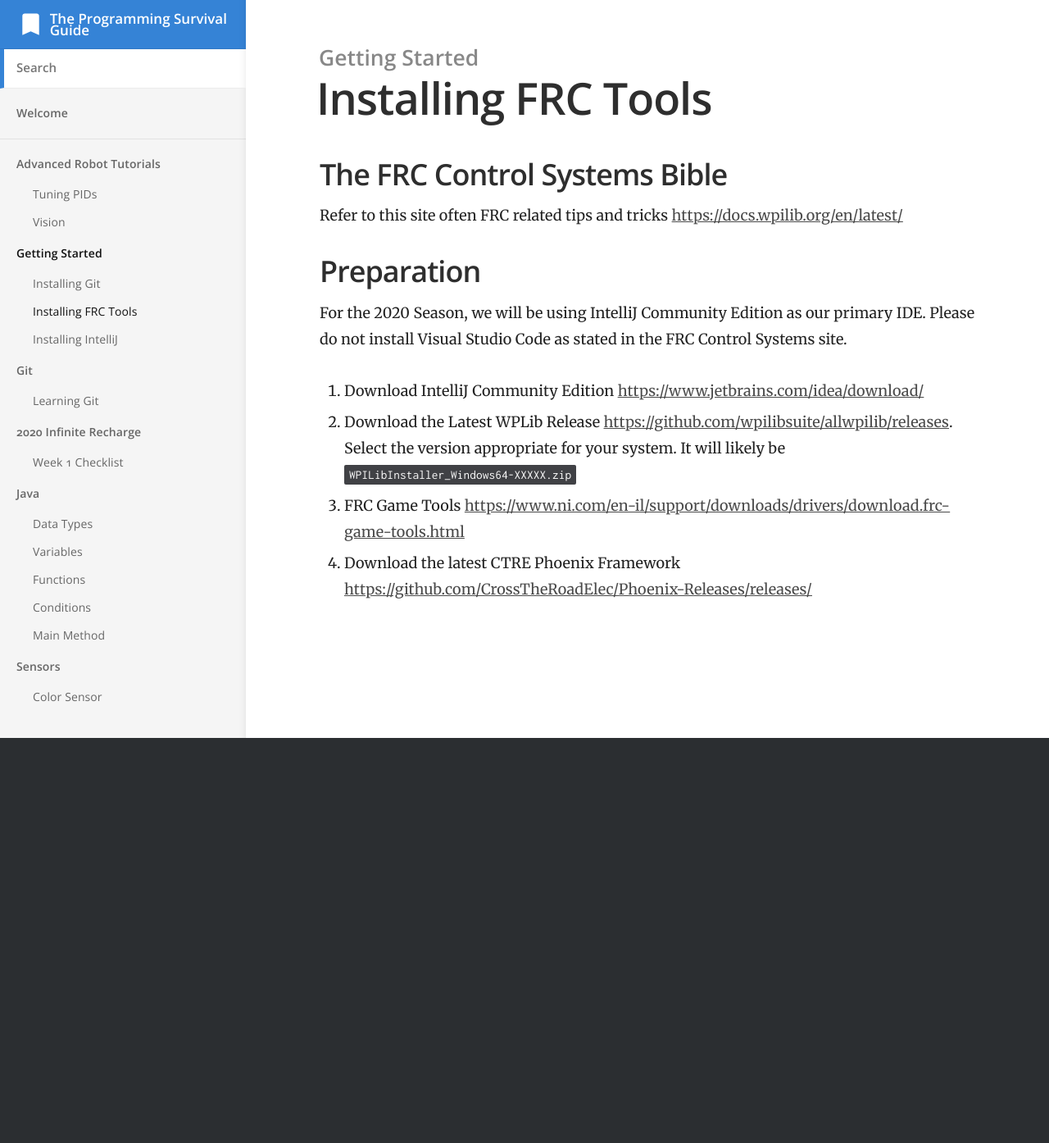
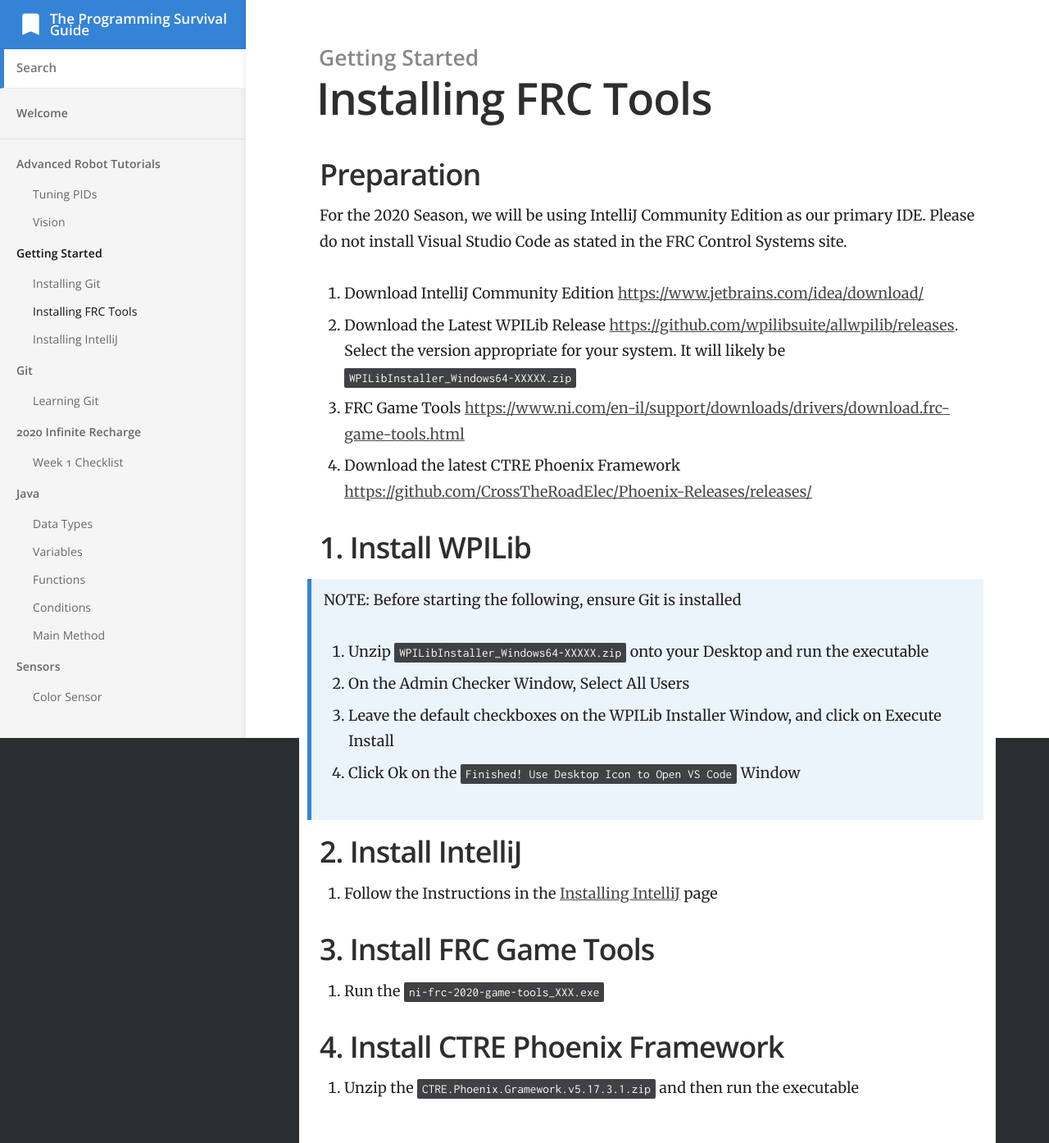
Before and after one commit to Team2445/The-Programming-Survival-Guide, a Jekyll site: the page built from _docs/getting-started/installing-frctools.md, in a window 1280 px wide. Shown: the whole page at 82% size. Built offline with Jekyll 4.4.1, drawn with Linux system fonts in a browser that asks for light colours; before the commit the page ends 900 px from its top, so only the background shows below that.

Commit message:
update install frctools page

```diff
--- a/_docs/getting-started/installing-frctools.md
+++ b/_docs/getting-started/installing-frctools.md
@@ -3,13 +3,26 @@ title: Installing FRC Tools
 category: Getting Started
 order: 3
 ---
-## The FRC Control Systems Bible
-Refer to this site often FRC related tips and tricks
-[https://docs.wpilib.org/en/latest/](https://docs.wpilib.org/en/latest/)
 
 ## Preparation
 For the 2020 Season, we will be using IntelliJ Community Edition as our primary IDE. Please do not install Visual Studio Code as stated in the FRC Control Systems site.
 1. Download IntelliJ Community Edition [https://www.jetbrains.com/idea/download/](https://www.jetbrains.com/idea/download/)
-2. Download the Latest WPLib Release [https://github.com/wpilibsuite/allwpilib/releases](https://github.com/wpilibsuite/allwpilib/releases). Select the version appropriate for your system. It will likely be `WPILibInstaller_Windows64-XXXXX.zip`
+2. Download the Latest WPILib Release [https://github.com/wpilibsuite/allwpilib/releases](https://github.com/wpilibsuite/allwpilib/releases). Select the version appropriate for your system. It will likely be `WPILibInstaller_Windows64-XXXXX.zip`
 3. FRC Game Tools [https://www.ni.com/en-il/support/downloads/drivers/download.frc-game-tools.html](https://www.ni.com/en-il/support/downloads/drivers/download.frc-game-tools.html)
 4. Download the latest CTRE Phoenix Framework [https://github.com/CrossTheRoadElec/Phoenix-Releases/releases/](https://github.com/CrossTheRoadElec/Phoenix-Releases/releases/)
+
+## 1. Install WPILib
+> NOTE: Before starting the following, ensure Git is installed
+1. Unzip `WPILibInstaller_Windows64-XXXXX.zip` onto your Desktop and run the executable
+2. On the Admin Checker Window, Select All Users
+3. Leave the default checkboxes on the WPILib Installer Window, and click on Execute Install
+4. Click Ok on the `Finished! Use Desktop Icon to Open VS Code` Window
+
+## 2. Install IntelliJ
+1. Follow the Instructions in the [Installing IntelliJ](https://team2445.github.io/The-Programming-Survival-Guide/getting-started/installing-intellij/) page
+
+## 3. Install FRC Game Tools
+1. Run the `ni-frc-2020-game-tools_XXX.exe`
+
+## 4. Install CTRE Phoenix Framework
+1. Unzip the `CTRE.Phoenix.Gramework.v5.17.3.1.zip`  and then run the executable
```
